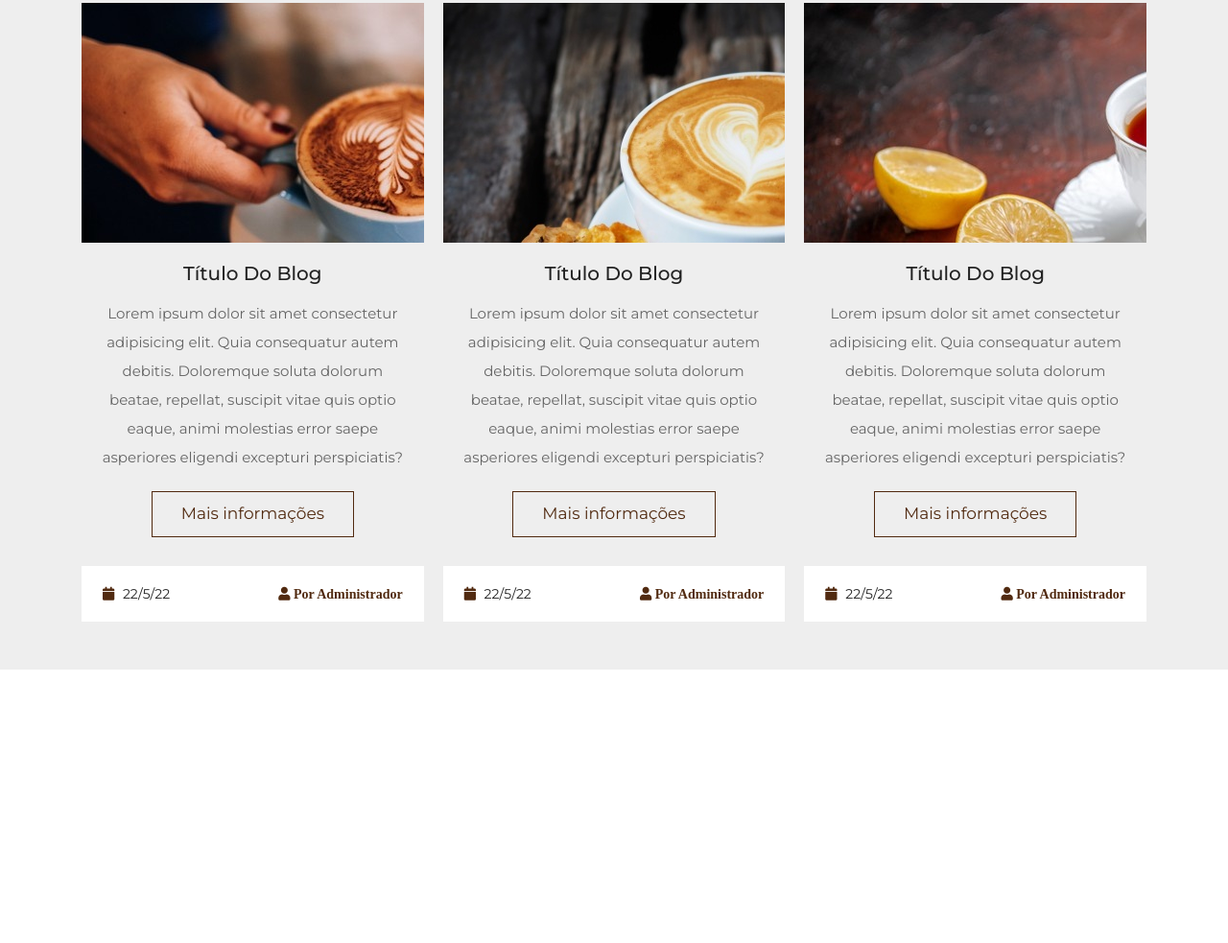
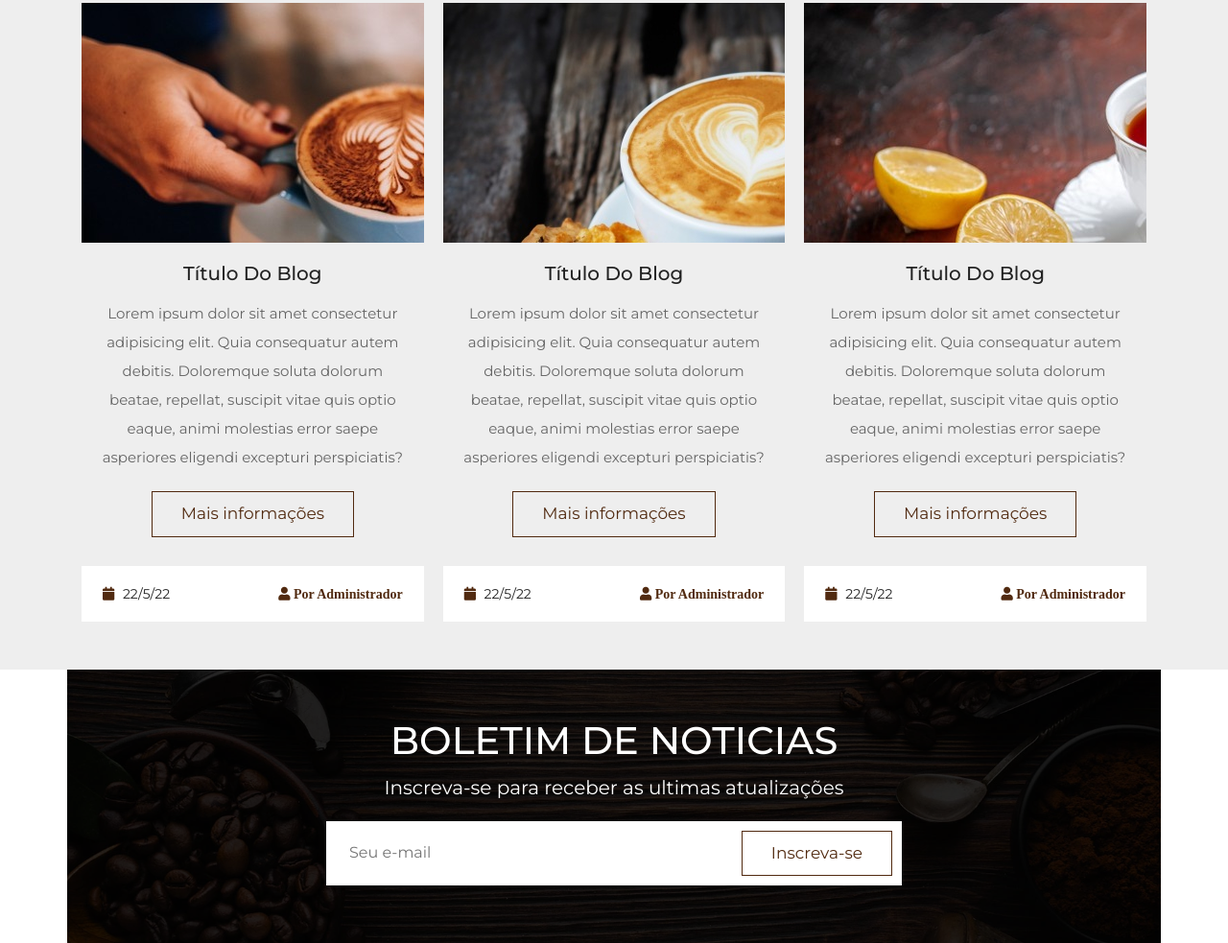
Before and after one commit to williangomesdev/Coffe-shop-website, a plain HTML site: page index.html in a window 1280 px wide. Shown: the part 5068-6051 px from the top of the page at 96% size. Before the commit the page ends 5766 px from the top, so only its background shows below. Drawn offline with nearby package versions, Linux system fonts and the light colour scheme.

Commit message:
newslleter

```diff
--- a/css/style.scss
+++ b/css/style.scss
@@ -554,6 +554,43 @@ section {
     }
   }
 }
+
+.newsletter {
+  background: linear-gradient(rgba(0, 0, 0, 0.7), rgba(0, 0, 0, 0.7)),
+    url(../images/newsletter-bg.jpg), no-repeat;
+  background-size: cover;
+  background-position: center;
+  text-align: center;
+
+  h3 {
+    font-size: 4rem;
+    color: $white;
+    text-transform: uppercase;
+    margin-bottom: 0;
+  }
+
+  p {
+    padding: 1rem 0;
+    font-size: 2rem;
+    color: $white;
+  }
+  form {
+    margin: 1rem auto;
+    max-width: 60rem;
+    background: $white;
+    display: flex;
+    padding: 1rem;
+
+    .email {
+      width: 100%;
+      padding: 0 1.4rem;
+      font-size: 1.6rem;
+    }
+    .link-btn {
+      margin-top: 0;
+    }
+  }
+}
 //media queries
 
 @media (max-width: 991px) {
--- a/index.html
+++ b/index.html
@@ -29,7 +29,7 @@
                     <a href="#menu">Cardápio</a>
                     <a href="#gallery">Galeria</a>
                     <a href="#reviews">Avaliações</a>
-                    <a href="#Contact">Contato</a>
+                    <a href="#contact">Contato</a>
                     <a href="#blogs">Blog</a>
                 </nav>
                 <div class="icons">
@@ -370,8 +370,16 @@
         </div>
     </section>
     <!-- blogs -->
-
-
+    <!-- newsletter -->
+    <section class="newsletter container">
+        <h3>Boletim de noticias</h3>
+        <p>Inscreva-se para receber as ultimas atualizações</p>
+        <form action="">
+            <input type="email" name="" class="email" placeholder="Seu e-mail" id="">
+            <input type="submit" value="Inscreva-se" class="link-btn">
+        </form>
+    </section>
+    <!-- newsletter -->
     <script src="js/script.js"></script>
 </body>
 
```
Also changed, not shown: css/style.css, 1 other file.
